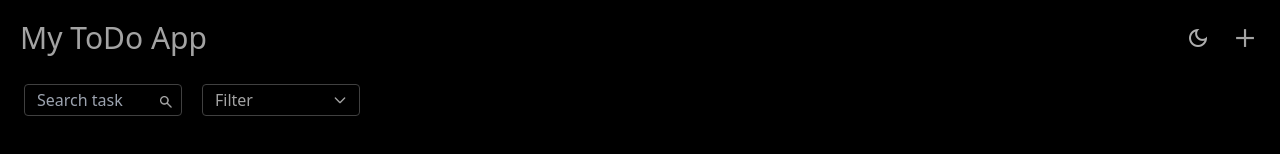
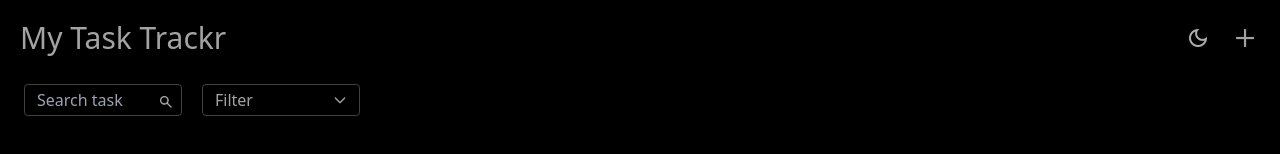
Before and after one commit to SuhasChoppala/My-ToDo-App, a Next.js app: page / in a window 1280 px wide. Shown: the top 154 px of the page. Built offline with nearby package versions, Linux system fonts and the light colour scheme.

Commit message:
name changed

```diff
--- a/src/app/page.js
+++ b/src/app/page.js
@@ -106,7 +106,7 @@ function TodoApp() {
         <div className="sm:container mx-auto mobiles:mx-0">
           <div className="flex items-center justify-between mobiles:justify-between mobiles:pr-5 sm:pr-5 mobiles:items-start">
             <div className="flex flex-col mobiles:flex-col mobiles:mt-2 mobiles:gap-4 sm:flex-row justify-between px-5 pt-5 items-center">
-              <h1 className={`text-3xl ${bodyColor == 'black' ? 'text-neutral-400' : 'text-black font-semibold'} mobiles:text-[31px] text-left`}>My ToDo App</h1>
+              <h1 className={`text-3xl ${bodyColor == 'black' ? 'text-neutral-400' : 'text-black font-semibold'} mobiles:text-[31px] text-left`}>My Task Trackr</h1>
             </div>
             <div className="flex items-center mobiles:gap-3 sm:gap-5">
               <div className="flex items-center pt-5 mobiles:mt-3.5">
```
